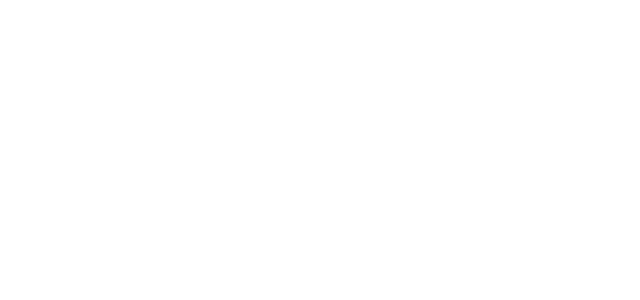
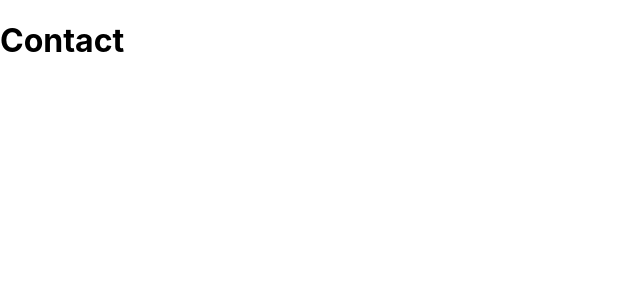
Before and after one commit to Radzio1976/Atmabank, a React (Create React App) app: page /contact in a window 1280 px wide. Shown: the top 300 px of the page, without its empty margins (0-640 px from the left). Built offline with nearby package versions, Linux system fonts and the light colour scheme.

Commit message:
Added Contact component

```diff
--- a/src/App.js
+++ b/src/App.js
@@ -4,6 +4,7 @@ import {BrowserRouter, Switch, Route} from 'react-router-dom';
 import Home from './components/Home';
 import About from './components/About';
 import Blog from './components/Blog';
+import Contact from './components/Contact';
 
 class App extends React.Component {
   render() {
@@ -14,6 +15,7 @@ class App extends React.Component {
           <Route path="/" exact component={Home} />
           <Route path="/about" component={About} />
           <Route path="/blog" component={Blog} />
+          <Route path="/contact" component={Contact} />
         </Switch>
         </BrowserRouter>
       </div>
--- /dev/null
+++ b/src/components/Contact/Contact.js
@@ -0,0 +1,11 @@
+import React from 'react';
+
+class Contact extends React.Component {
+    render() {
+        return(
+            <h1>Contact</h1>
+        )
+    }
+}
+
+export default Contact;
--- /dev/null
+++ b/src/components/Contact/index.js
@@ -0,0 +1,3 @@
+import Contact from './Contact';
+
+export default Contact;
```
